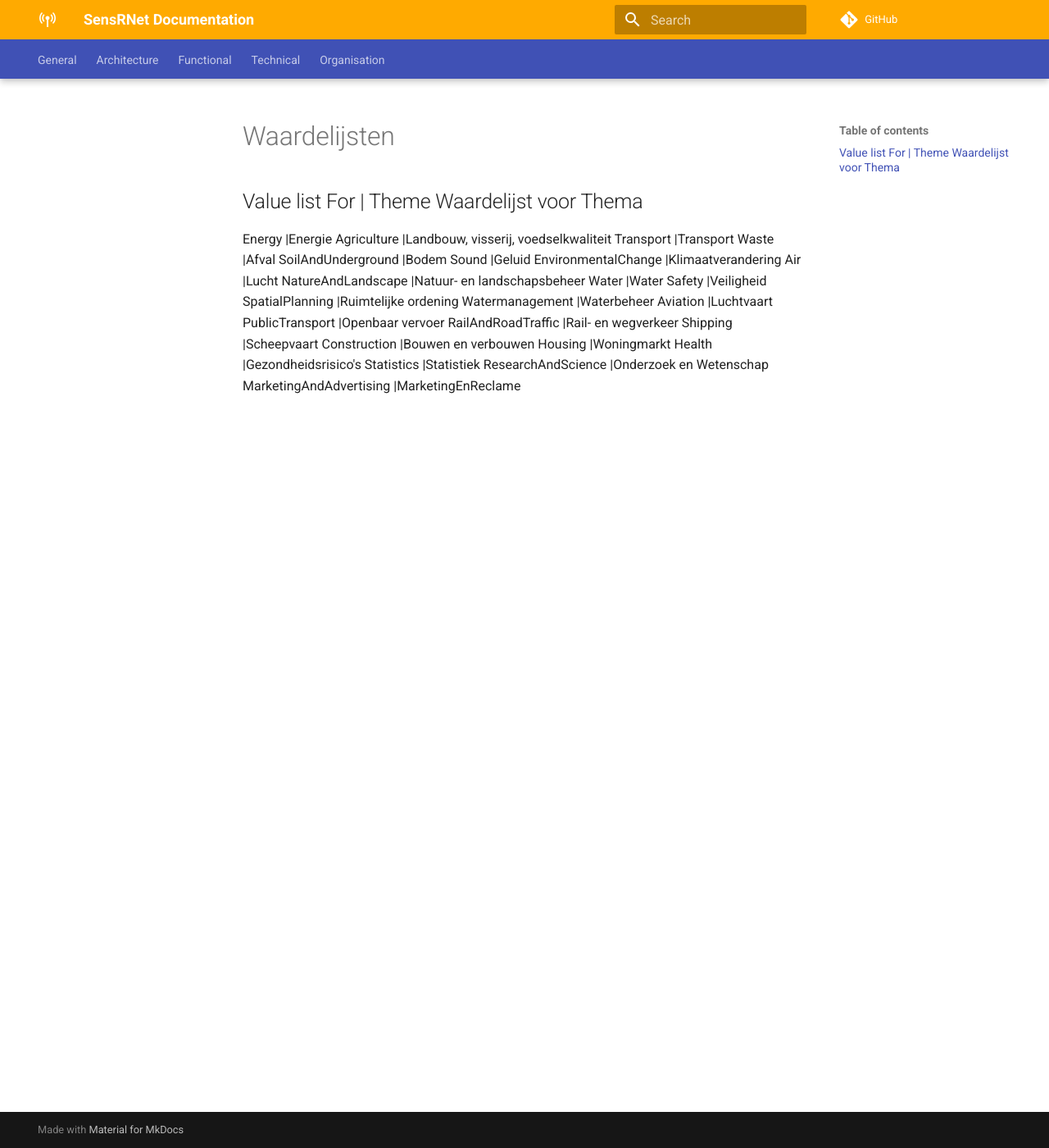
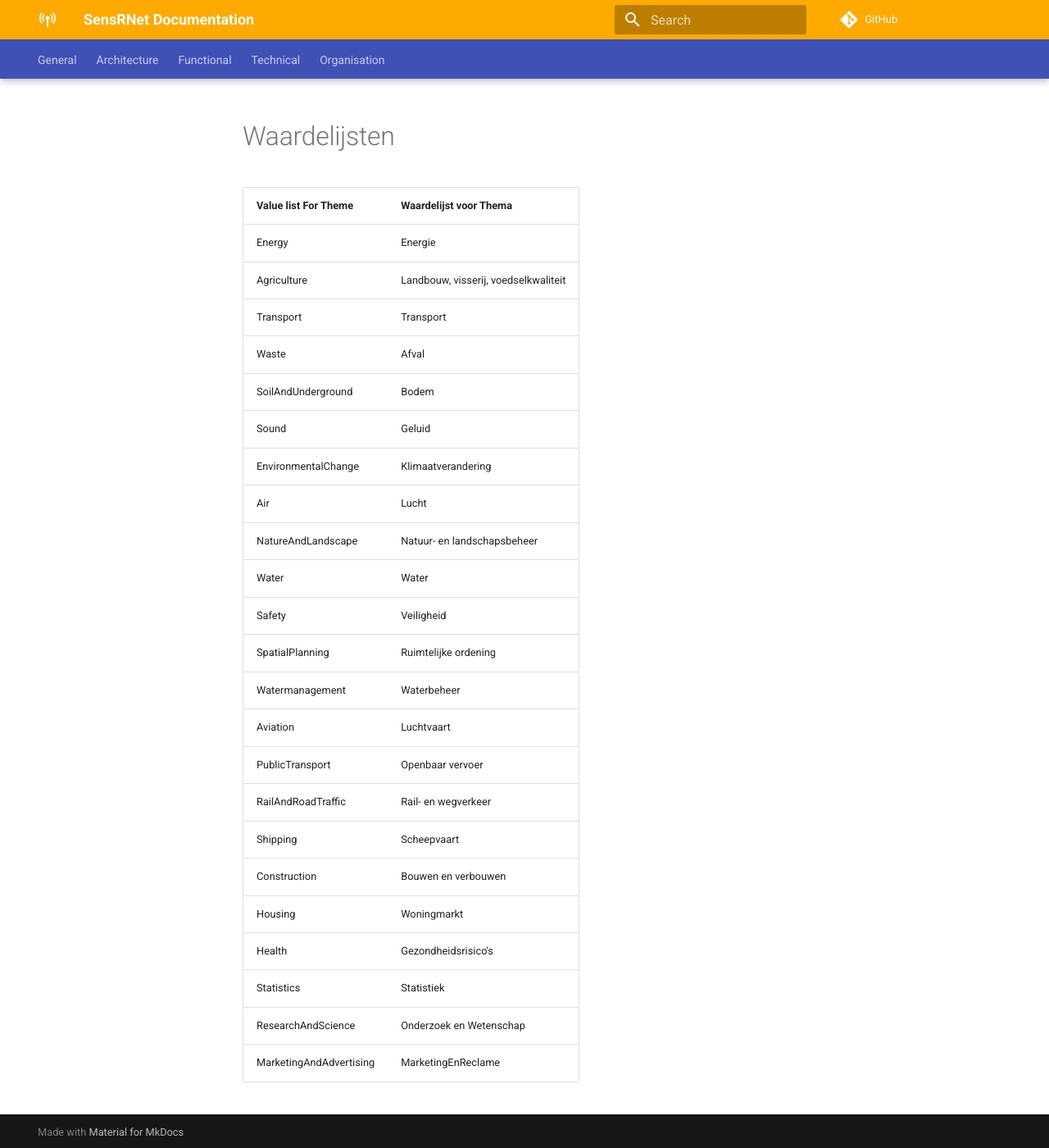
Before and after one commit to kadaster-labs/sensrnet-home, an MkDocs documentation site: the page built from docs/Waardelijsten.md, in a window 1280 px wide and 1400 px high. Shown: the whole window at 82% size. Built offline with MkDocs 1.6.1 and Material for MkDocs 9.7.7, drawn with Linux system fonts in a browser that asks for light colours; comment, search, counter and statistics services are not loaded.

Commit message:
Update Waardelijsten.md

```diff
--- a/docs/Waardelijsten.md
+++ b/docs/Waardelijsten.md
@@ -1,26 +1,25 @@
-Value list For          | Theme Waardelijst voor Thema
---------------------------------------------------------
-
-Energy	                |Energie
-Agriculture	            |Landbouw, visserij, voedselkwaliteit
-Transport	              |Transport
-Waste	                  |Afval
-SoilAndUnderground      |Bodem
-Sound	                  |Geluid
-EnvironmentalChange	    |Klimaatverandering
-Air	                    |Lucht
-NatureAndLandscape	    |Natuur- en landschapsbeheer
-Water	                  |Water
-Safety	                |Veiligheid
-SpatialPlanning	        |Ruimtelijke ordening
-Watermanagement	        |Waterbeheer
-Aviation	              |Luchtvaart
-PublicTransport	        |Openbaar vervoer
-RailAndRoadTraffic	    |Rail- en wegverkeer
-Shipping	              |Scheepvaart
-Construction	          |Bouwen en verbouwen
-Housing	                |Woningmarkt
-Health	                |Gezondheidsrisico's
-Statistics	            |Statistiek
-ResearchAndScience	    |Onderzoek en Wetenschap
-MarketingAndAdvertising	|MarketingEnReclame
+|Value list For Theme     |Waardelijst voor Thema                 |
+|-------------------------|---------------------------------------|
+|Energy	                  |Energie                                |
+|Agriculture	            |Landbouw, visserij, voedselkwaliteit   |
+|Transport	              |Transport                              |
+|Waste	                  |Afval                                  |
+|SoilAndUnderground       |Bodem                                  |
+|Sound	                  |Geluid                                 |
+|EnvironmentalChange	    |Klimaatverandering                     |
+|Air	                    |Lucht                                  |
+|NatureAndLandscape	      |Natuur- en landschapsbeheer            |
+|Water	                  |Water                                  |
+|Safety	                  |Veiligheid                             |
+|SpatialPlanning	        |Ruimtelijke ordening                   |
+|Watermanagement	        |Waterbeheer                            |
+|Aviation	                |Luchtvaart                             |
+|PublicTransport	        |Openbaar vervoer                       |
+|RailAndRoadTraffic	      |Rail- en wegverkeer                    |
+|Shipping	                |Scheepvaart                            |
+|Construction	            |Bouwen en verbouwen                    |
+|Housing	                |Woningmarkt                            |
+|Health	                  |Gezondheidsrisico's                    |
+|Statistics	              |Statistiek                             |
+|ResearchAndScience	      |Onderzoek en Wetenschap                |
+|MarketingAndAdvertising	|MarketingEnReclame                     |
```
